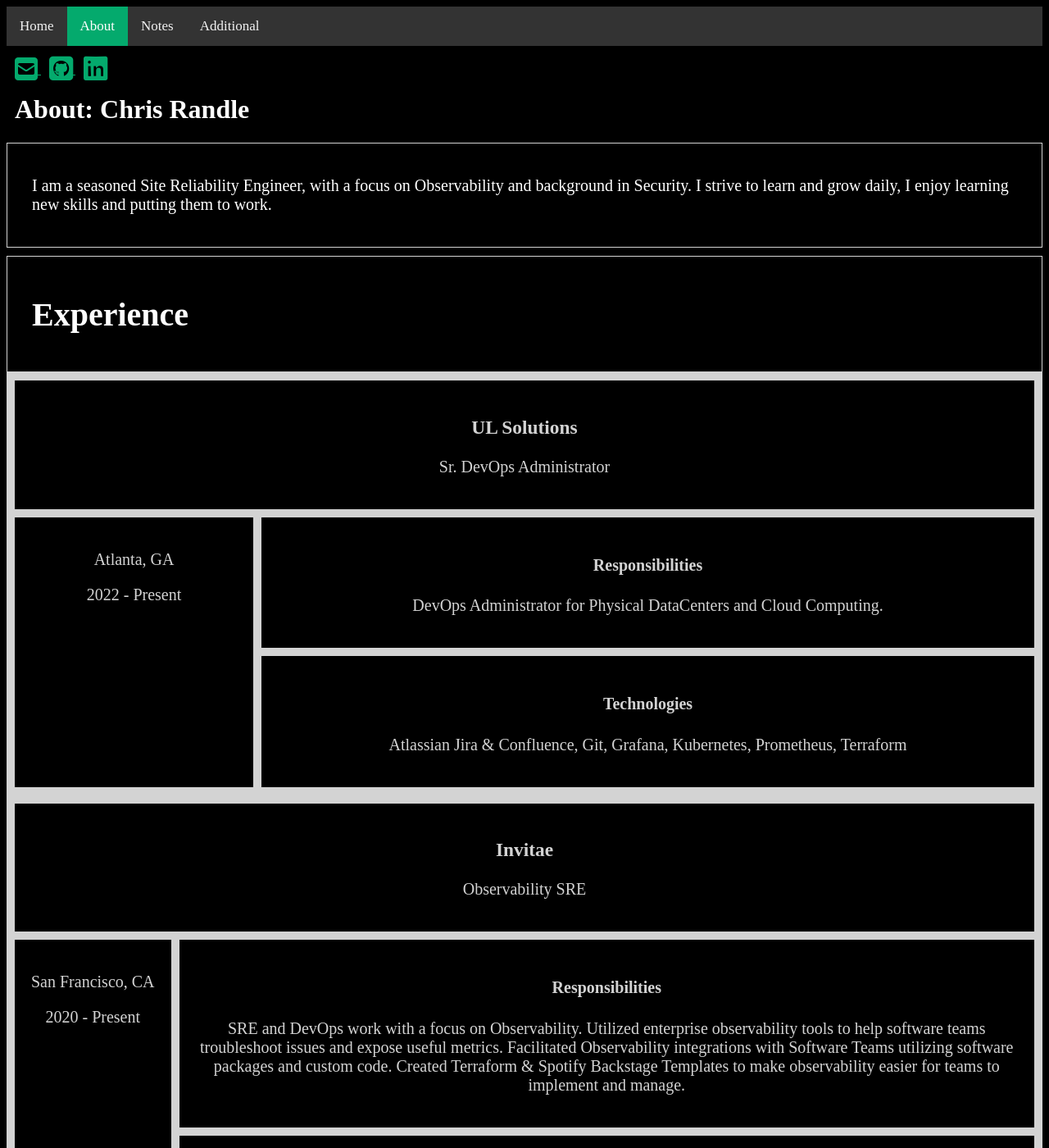
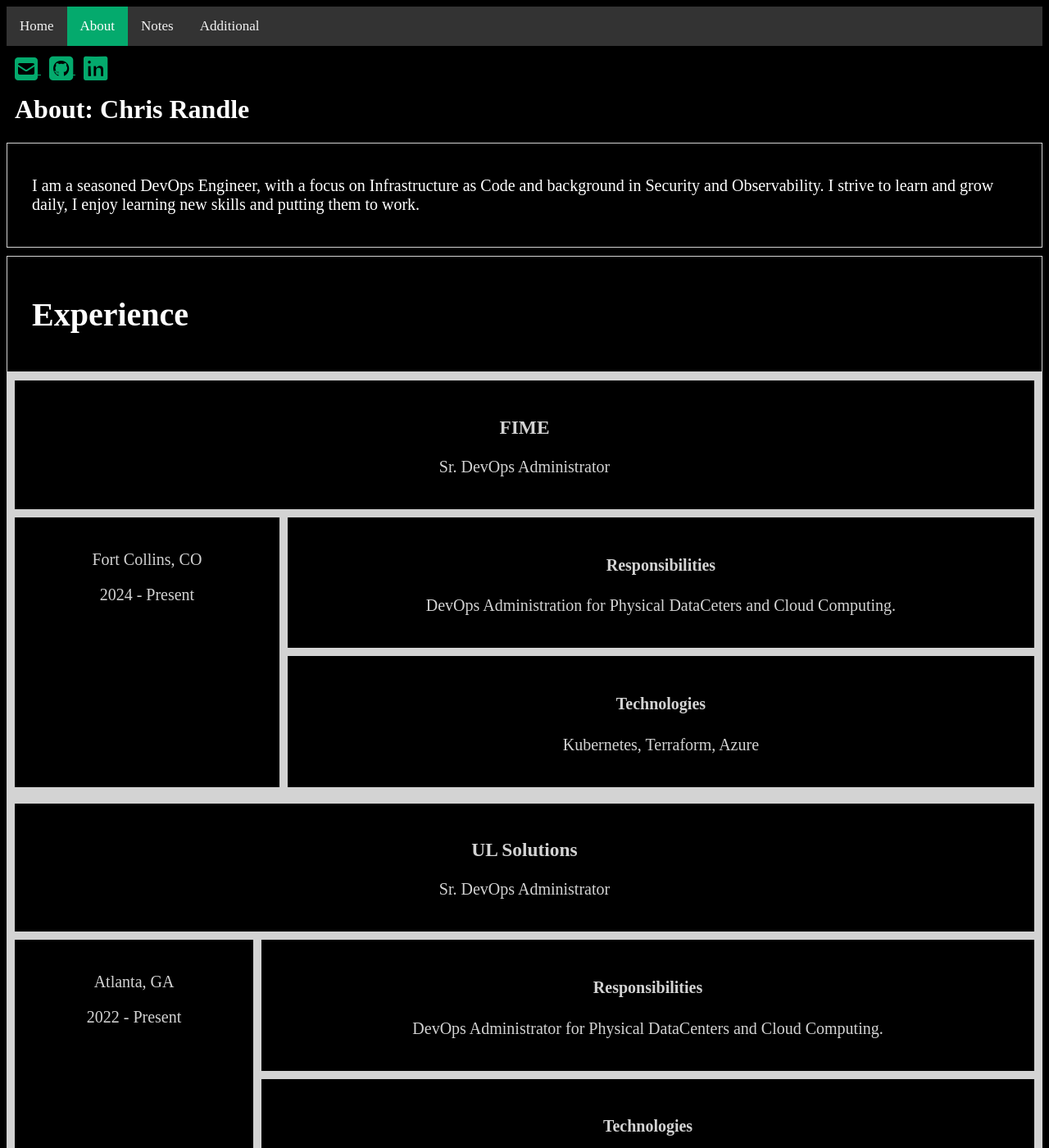
Before and after one commit to chrisRandle/chrisrandle.github.io, a Jekyll site: the page built from docs/about.html, in a window 1280 px wide and 1400 px high. Shown: the whole window at 82% size. Built offline with Jekyll 4.4.1, drawn with Linux system fonts in a browser that asks for light colours; nearby versions of some CDN libraries.

Commit message:
update experience & about

```diff
--- a/docs/_data/experience.yaml
+++ b/docs/_data/experience.yaml
@@ -1,8 +1,16 @@
+fime:
+  employer: 'FIME'
+  title: 'Sr. DevOps Administrator'
+  dates: '2024 - Present'
+  location: 'Fort Collins, CO'
+  responsibilities: 'DevOps Administration for Physical DataCeters and Cloud Computing.'
+  technologies: 'Kubernetes, Terraform, Azure'
+
 ul:
   employer: 'UL Solutions'
   title: 'Sr. DevOps Administrator'
   dates: '2022 - Present'
-  location: Atlanta, GA
+  location: 'Atlanta, GA'
   responsibilities: 'DevOps Administrator for Physical DataCenters and Cloud Computing.'
   technologies: 'Atlassian Jira & Confluence, Git, Grafana, Kubernetes, Prometheus, Terraform'
 
--- a/docs/about.html
+++ b/docs/about.html
@@ -4,7 +4,7 @@
 ---
 <h1 class="basic">{{ "About: Chris Randle" }}</h1>
 <div class="box">
-    <p class="basic">I am a seasoned Site Reliability Engineer, with a focus on Observability and background in Security.
+    <p class="basic">I am a seasoned DevOps Engineer, with a focus on Infrastructure as Code and background in Security and Observability.
     I strive to learn and grow daily, I enjoy learning new skills and putting them to work.
     </p>
 </div>
```
